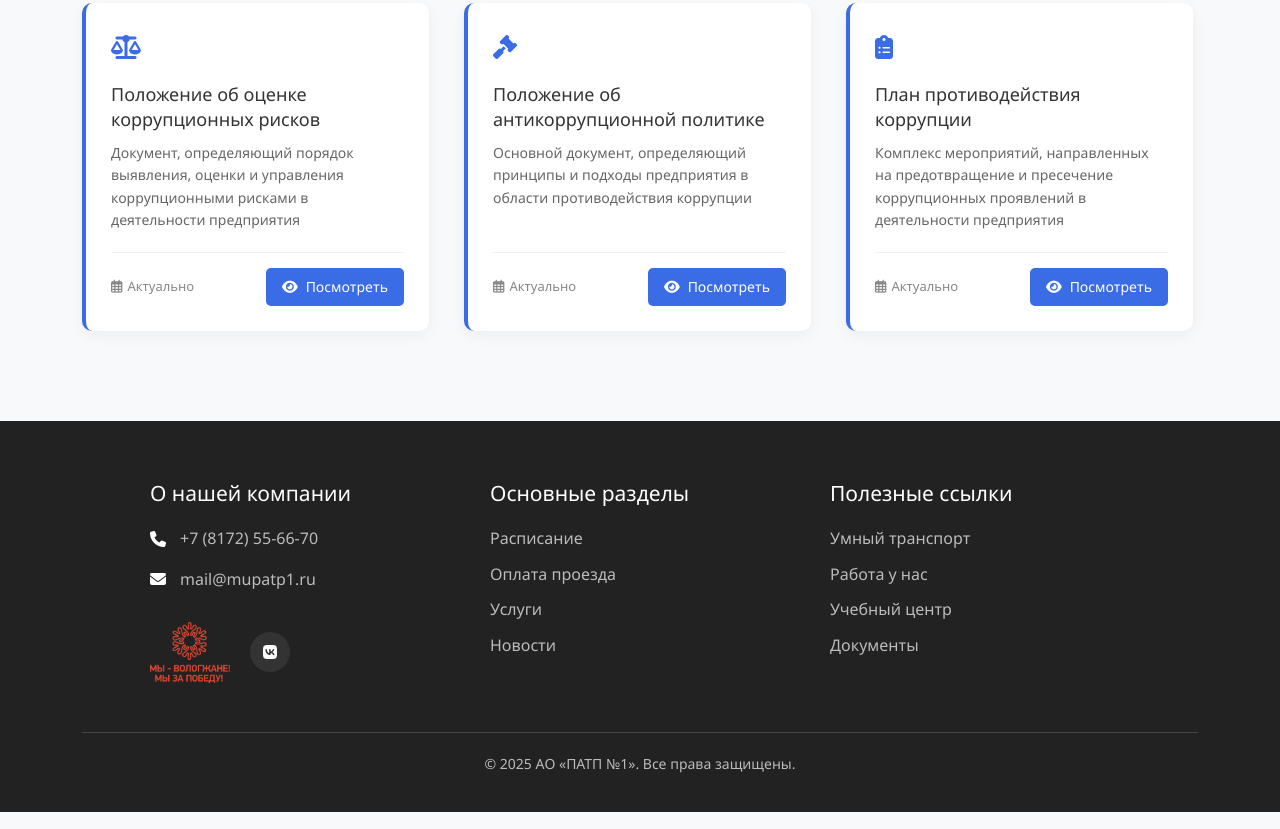
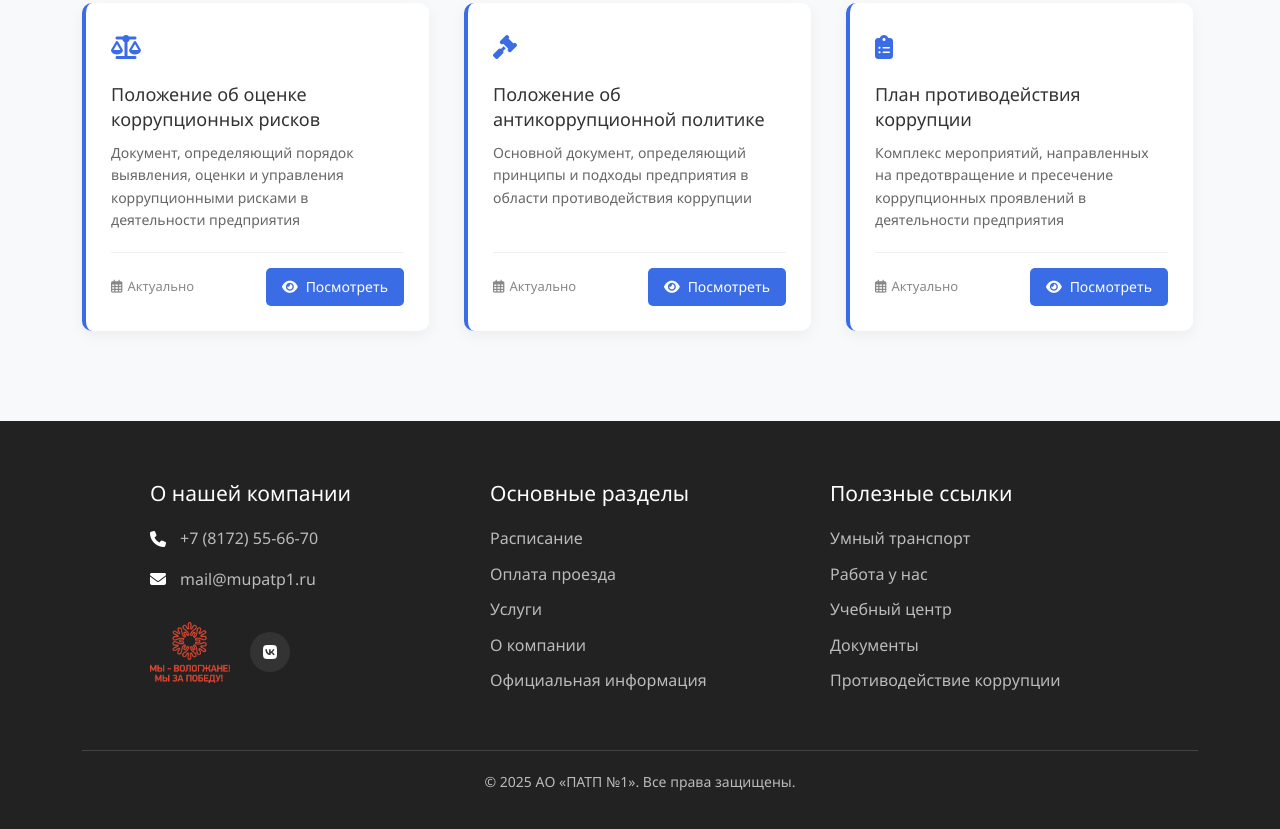
Before and after one commit to m4x-1m-10ne/patp-1, a plain HTML site: page protivodejstvie-korrupcii.html in a window 1280 px wide. Shown: the part 1898-2727 px from the top of the page. Drawn offline with nearby package versions, Linux system fonts and the light colour scheme.

Commit message:
Update protivodejstvie-korrupcii.html

```diff
--- a/protivodejstvie-korrupcii.html
+++ b/protivodejstvie-korrupcii.html
@@ -321,7 +321,8 @@
                         <li><a href="https://mupatp1.ru/raspisanie/">Расписание</a></li>
                         <li><a href="oplata-proezda.html">Оплата проезда</a></li>
                         <li><a href="uslugi.html">Услуги</a></li>
-                        <li><a href="novosti.html">Новости</a></li>
+                        <li><a href="o-kompanii.html">О компании</a></li>
+                        <li><a href="oficialnaya-informaciya.html">Официальная информация</a></li>
                     </ul>
                 </div>
 
@@ -332,6 +333,7 @@
                         <li><a href="rabota.html">Работа у нас</a></li>
                         <li><a href="https://yc.mupatp1.ru/" target="_blank">Учебный центр</a></li>
                         <li><a href="dokumenty.html">Документы</a></li>
+                        <li><a href="protivodejstvie-korrupcii.html">Противодействие коррупции</a></li>
                     </ul>
                 </div>
             </div>
```
